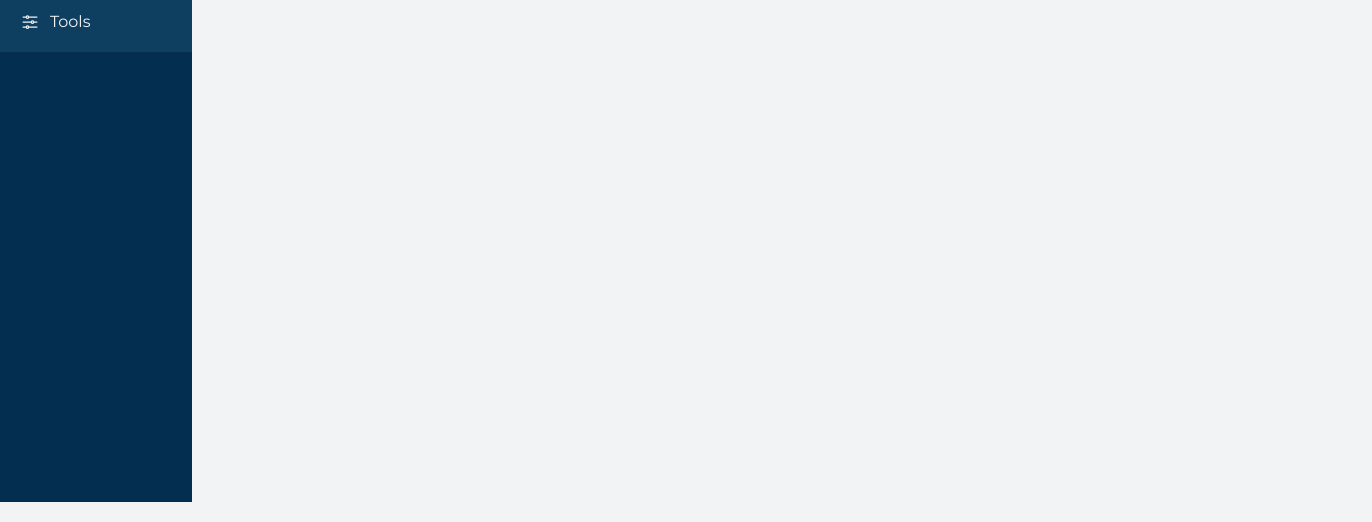
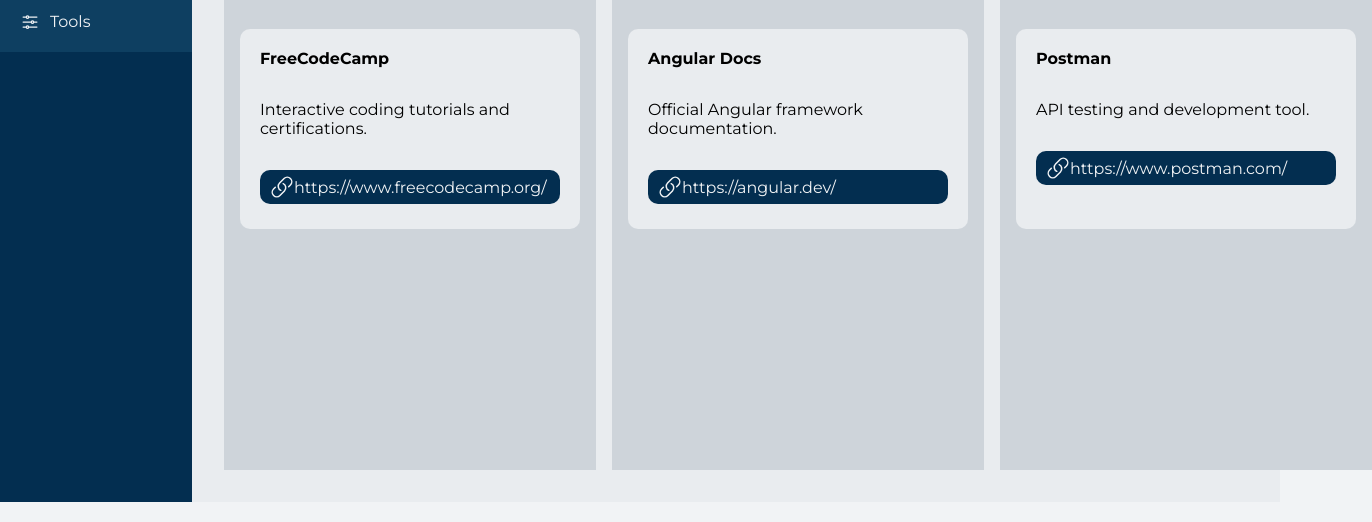
Before and after one commit to Bentil4/docs-set, a website built with Vite: page index.html in a window 1280 px wide. Shown: the part 386-908 px from the top of the page, 1372 px wide, since content can reach past the window. Built offline with nearby package versions, Linux system fonts and the light colour scheme.

Commit message:
feat: restructure dashboard layout and styles
- Updated package.json to fix build script and dependencies.
- Enhanced CSS styles for dashboard layout, including main content and sidebar.
- Added new styles for category sections and items in the dashboard.
- Introduced a new _resourcesList.scss file for resource category styling.
- Updated _variable.scss with new color variables for better theme management.
- Created main.js and resourcesList.js for fetching and displaying resources dynamically.
- Removed unused files: counter.js and javascript.svg.
- Cleaned up main.scss to include new resource list styles.

```diff
--- a/index.html
+++ b/index.html
@@ -4,7 +4,7 @@
     <meta charset="UTF-8" />
     <link rel="icon" type="image/svg+xml" href="/vite.svg" />
     <meta name="viewport" content="width=device-width, initial-scale=1.0" />
-        <link rel="stylesheet" href="public/css/main.css" />
+    <link rel="stylesheet" href="/css/main.css" />
     <title>developer-dasboard</title>
   </head>
   <body>
@@ -14,7 +14,7 @@
           <h1>Dashboard</h1>
           <p>Your Hub for Developer resources</p>
         </header>
-
+        <main class="dashboard__content">
           <aside class="dashboard__sidebar">
             <nav class="dashboard__nav">
               <ul class="dashboard__list">
@@ -89,9 +89,10 @@
               </ul>
             </nav>
           </aside>
+          <section class="dashboard__main-content" id="main-content"></section>
+        </main>
       </section>
     </main>
-        <div id="app"></div>
-        <script type="module" src="/src/main.js"></script>
+    <script type="module" src="/src/js/main.js"></script>
   </body>
 </html>
--- a/package.json
+++ b/package.json
@@ -7,7 +7,7 @@
     "start": "vite",
     "dev": "vite",
     "build": "vite build",
-        "build: sass": "sass sass:public/css",
+    "build: sass": "sass sass:css",
     "preview": "vite preview"
   },
   "devDependencies": {
--- a/sass/_layout.scss
+++ b/sass/_layout.scss
@@ -16,6 +16,17 @@
     color: $color-neutral-900;
   }
 
+  &__content {
+    display: flex;
+  }
+  &__main-content {
+    display: flex;
+    width: 85%;
+    padding: 2rem;
+    background-color: $color-neutral-200;
+    gap: 1rem;
+    border-top: 2px solid $sidebar-color;
+  }
   &__sidebar {
     width: 15%;
     height: 100vh;
--- /dev/null
+++ b/sass/_resourcesList.scss
@@ -0,0 +1,50 @@
+@use './variable' as *;
+
+.dashboard {
+  &__category {
+    padding: 2rem 1rem;
+    background-color: $color-neutral-400;
+  }
+
+  &__category-list {
+    display: flex;
+    flex-direction: column;
+    gap: 2rem;
+  }
+
+  &__category-item {
+    display: flex;
+    flex-direction: column;
+    height: 200px;
+    width: 340px;
+    background-color: $color-neutral-200;
+    padding: 20px;
+    gap: 2rem;
+    border-radius: 10px;
+  }
+
+  &__category-item-title {
+    font-weight: bold;
+  }
+
+  &__category-item-link {
+    display: flex;
+    align-items: center;
+    text-decoration: none;
+    color: $color-neutral-900;
+    cursor: pointer;
+    background-color: $sidebar-color;
+    padding: 5px 10px;
+    color: $color-neutral-100;
+    border-radius: 10px;
+  }
+
+  &__category-item-link:hover {
+    background-color: $hover-color;
+    transition: all 0.3s ease-in-out;
+  }
+
+  &__category-item-link svg {
+    width: 24px;
+  }
+}
--- a/sass/_variable.scss
+++ b/sass/_variable.scss
@@ -8,3 +8,6 @@ $color-neutral-600: #868e96;
 $color-neutral-700: #495057;
 $color-neutral-800: #343a40;
 $color-neutral-900: #212529;
+$sidebar-color: rgb(3, 46, 80);
+$sidebar-list-color: rgba(112, 210, 243, 0.1);
+$hover-color: rgba(112, 210, 243, 0.3);
--- /dev/null
+++ b/src/js/main.js
@@ -0,0 +1,15 @@
+import { resourceList } from './resourcesList';
+// import '../../css/main.css';
+
+export let allResources = {};
+fetch('./data/data.json')
+  .then((response) => response.json())
+  .then((data) => {
+    allResources = data;
+    console.log(data);
+
+    resourceList();
+  })
+  .catch((error) => {
+    (console.error('No data found'), error);
+  });
--- /dev/null
+++ b/src/js/resourcesList.js
@@ -0,0 +1,36 @@
+import { allResources } from './main';
+
+export function resourceList() {
+  const dashboard = document.getElementById('main-content');
+
+  for (const category in allResources) {
+    const section = document.createElement('secton');
+    section.className = 'dashboard__category';
+
+    section.innerHTML = `
+    <h2>${category.toUpperCase()}</h2>
+    <section class="dashboard__category-list">
+    ${allResources[category]
+      .map(
+        (resources) => `
+        <section class="dashboard__category-item">
+
+        <p class="dashboard__category-item-title">${resources.name}</p>
+        <p>${resources.description}</p>
+        <a class="dashboard__category-item-link" href="${resources.url}" target="_blank"><svg xmlns="http://www.w3.org/2000/svg" fill="none" viewBox="0 0 24 24" stroke-width="1.5" stroke="currentColor" class="size-6">
+  <path stroke-linecap="round" stroke-linejoin="round" d="M13.19 8.688a4.5 4.5 0 0 1 1.242 7.244l-4.5 4.5a4.5 4.5 0 0 1-6.364-6.364l1.757-1.757m13.35-.622 1.757-1.757a4.5 4.5 0 0 0-6.364-6.364l-4.5 4.5a4.5 4.5 0 0 0 1.242 7.244" />
+</svg>
+${resources.url} </a>
+        </section>
+
+        `,
+      )
+      .join('')}
+
+    </section>
+
+
+    `;
+    dashboard.appendChild(section);
+  }
+}
--- a/src/main.js
+++ /dev/null
@@ -1 +0,0 @@
-import './style.css';
```
Also changed, not shown: sass/main.scss (+6 -5 lines), css/main.css, data/data.json (indentation only), eslint.config.js (indentation only), public/css/main.css, src/counter.js (added), src/javascript.svg (deleted), 2 other files. Lines whose indentation alone changed are shown as unchanged.
